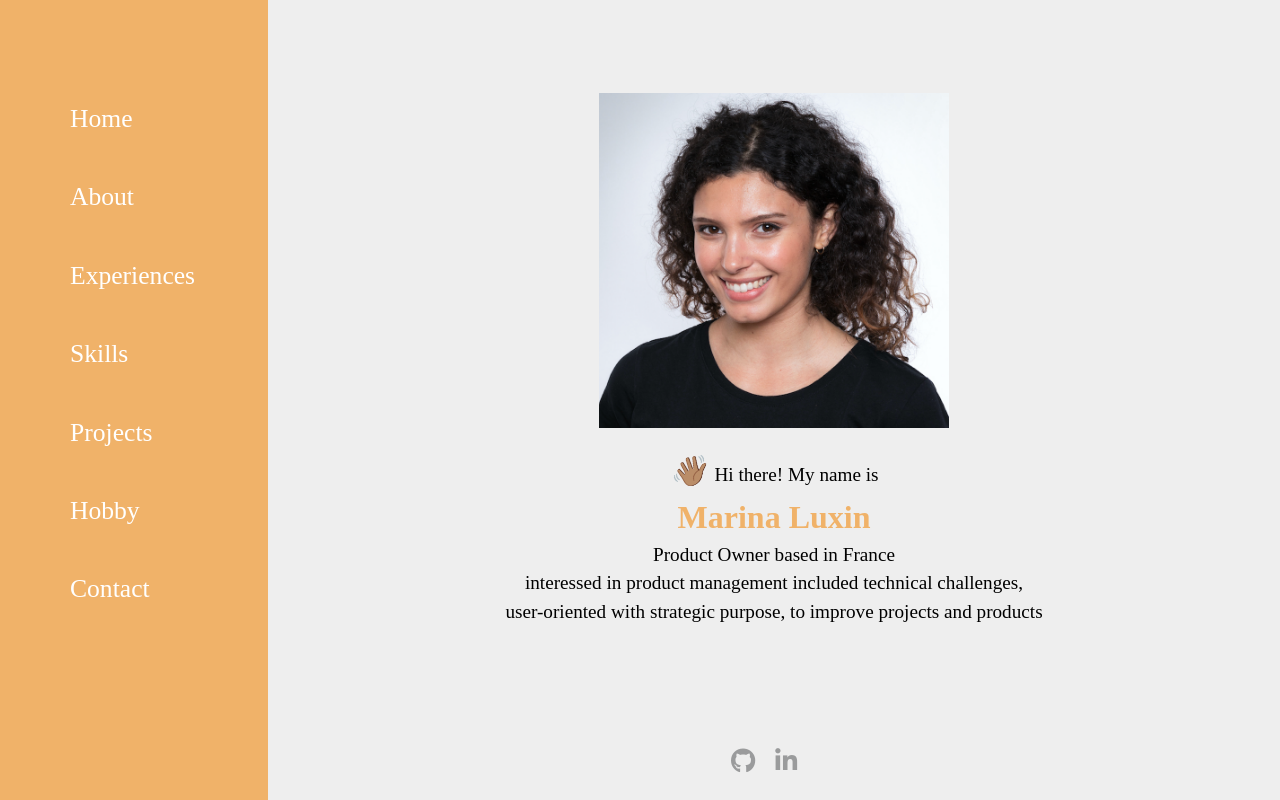
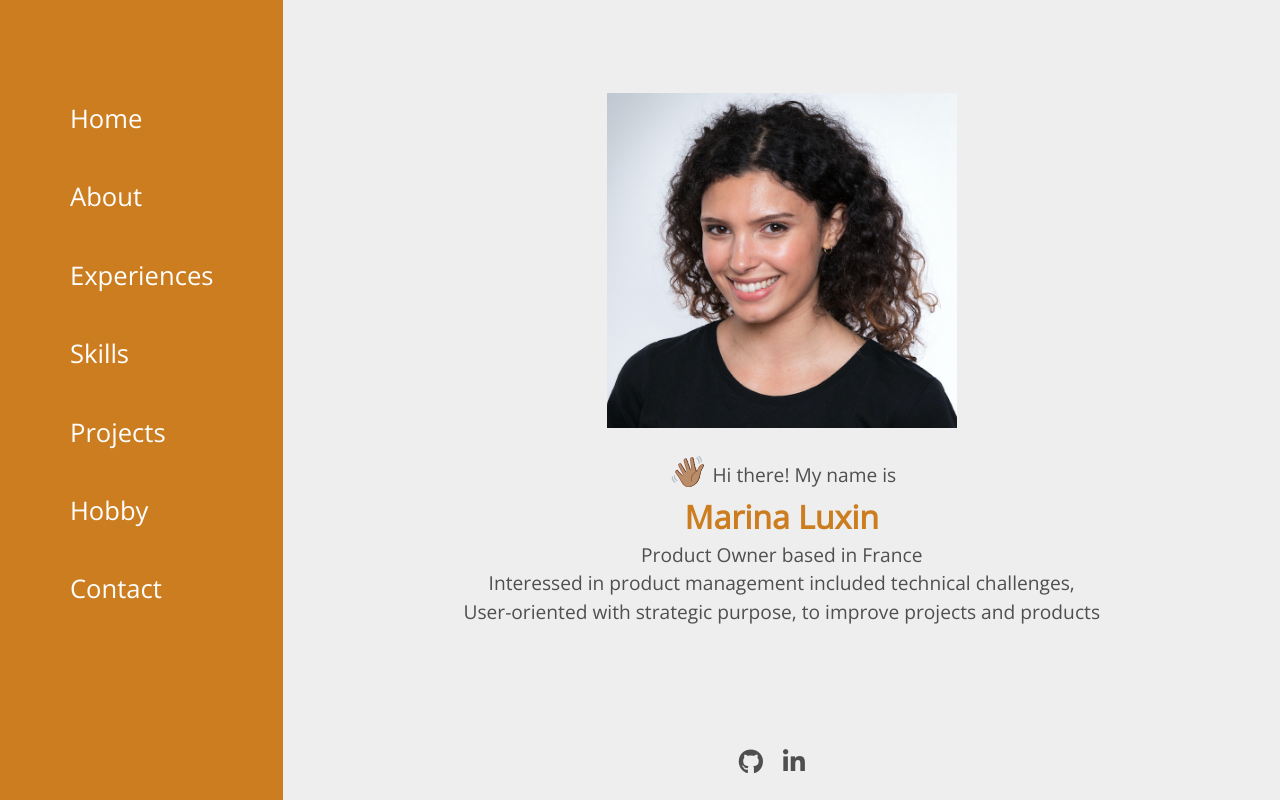
Before and after one commit to Rinaroar/online_po, a React (Create React App) app: page / in a window 1280 px wide. Built offline with nearby package versions, Linux system fonts and the light colour scheme.

Commit message:
adjust color + home

```diff
--- a/public/index.html
+++ b/public/index.html
@@ -27,7 +27,7 @@
     <title>ML's Resume</title>
     <script src="https://kit.fontawesome.com/2cba884da3.js" crossorigin="anonymous"></script>
 
-    <link href="https://fonts.googleapis.com/css?family=Raleway:300,400,500,700&display=swap" type="text/css" />
+    <link href="https://fonts.googleapis.com/css2?family=Open+Sans&display=swap" rel="stylesheet">
   </head>
   <body>
     <noscript>You need to enable JavaScript to run this app.</noscript>
--- a/src/App.css
+++ b/src/App.css
@@ -1,4 +1,3 @@
-
 .card {
   margin: 40px 85px 40px 0px;
   display: inline-block;
--- a/src/Style.js
+++ b/src/Style.js
@@ -8,7 +8,8 @@ const GlobalStyles = createGlobalStyle`
     line-height: 1.5em;
   }
   body {
-    font-family: 'Raleway';
+    font-family: 'Open Sans', sans-serif;
+    color: #4F4F4F;
   }
   p {
     font-size: 1.2rem;
--- a/src/components/Navbar.js
+++ b/src/components/Navbar.js
@@ -7,7 +7,7 @@ import { Link } from "react-router-dom";
 const Navigation = styled.nav`
   padding:60px 30px 0px 30px ;
   flex: 1.5;
-  background-color: #F0B269;
+  background-color: #CC7D20;
   display: block;
 
   ${MAX.MEDIA_M} {
--- a/src/components/Social.js
+++ b/src/components/Social.js
@@ -11,10 +11,10 @@ const SocialContainer = styled.div`
 const Network = styled.a`
   padding-right: 20px;
   font-size: 25px;
-  color: #9a9b9c;
+  color: #4F4F4F;
 
   &:hover {
-    color:  rgb(189, 1, 129);
+    color: #CC7D20;
   }
 `
 
--- a/src/contents/Home.js
+++ b/src/contents/Home.js
@@ -62,7 +62,7 @@ const Text = styled.p`
   }
 `
 const Name = styled.h1`
-  color: #F0B269;
+  color: #CC7D20;
 `
 const Emoji = styled.i`
   font-size: 30px;
@@ -85,7 +85,13 @@ const Home = () => {
               Hi there! My name is
             </Hi>
             <Name>Marina Luxin</Name>
-            <Text>Product Owner based in France <Jump><br></br></Jump>interessed in product management included technical challenges,<br></br> user-oriented with strategic purpose, to improve projects and products</Text>
+            <Text>Product Owner based in France
+              <Jump>
+                <br></br>
+              </Jump>
+            Interessed in product management included technical challenges,
+              <br></br>
+            User-oriented with strategic purpose, to improve projects and products</Text>
           </Section>
         <Social />
       </Container>
```
